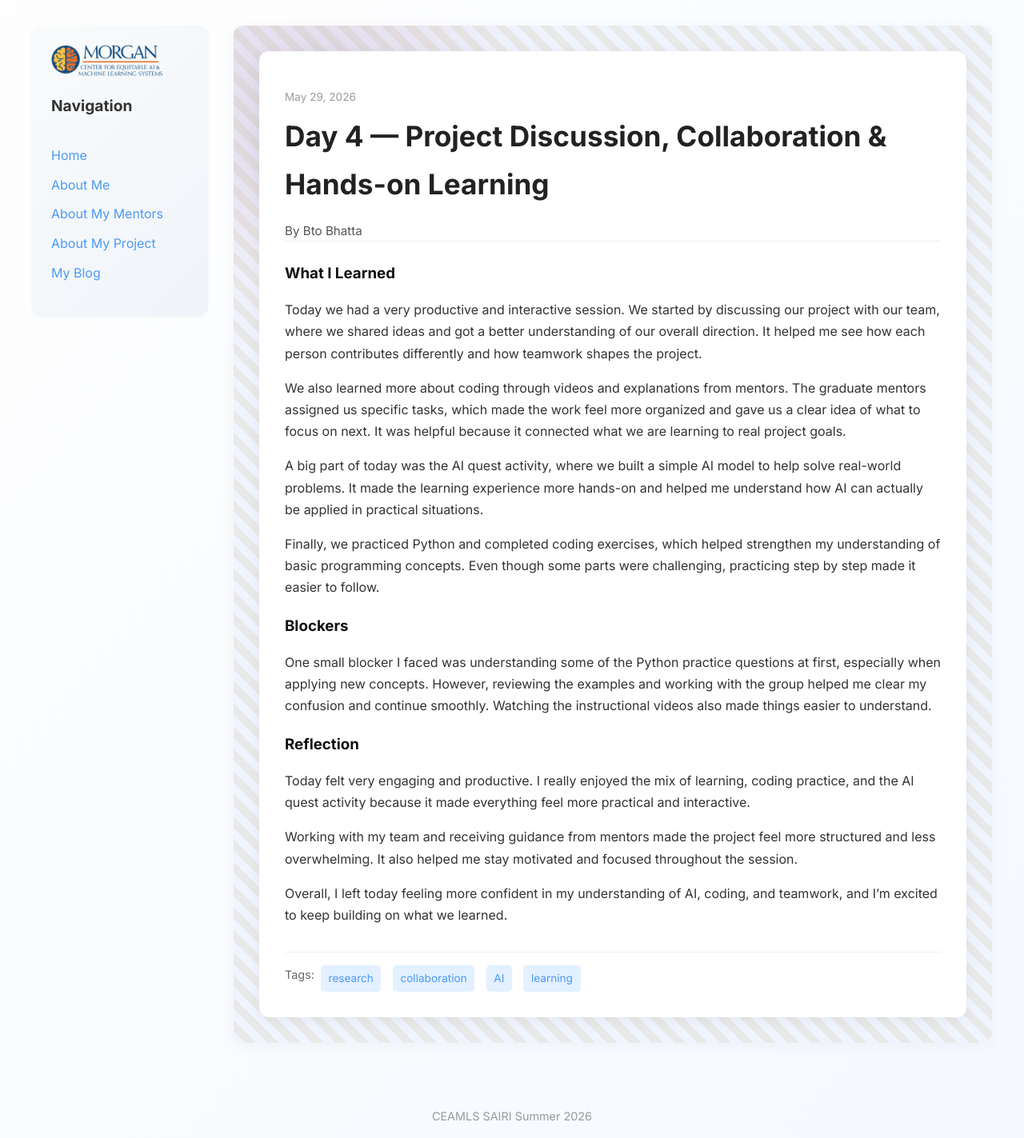
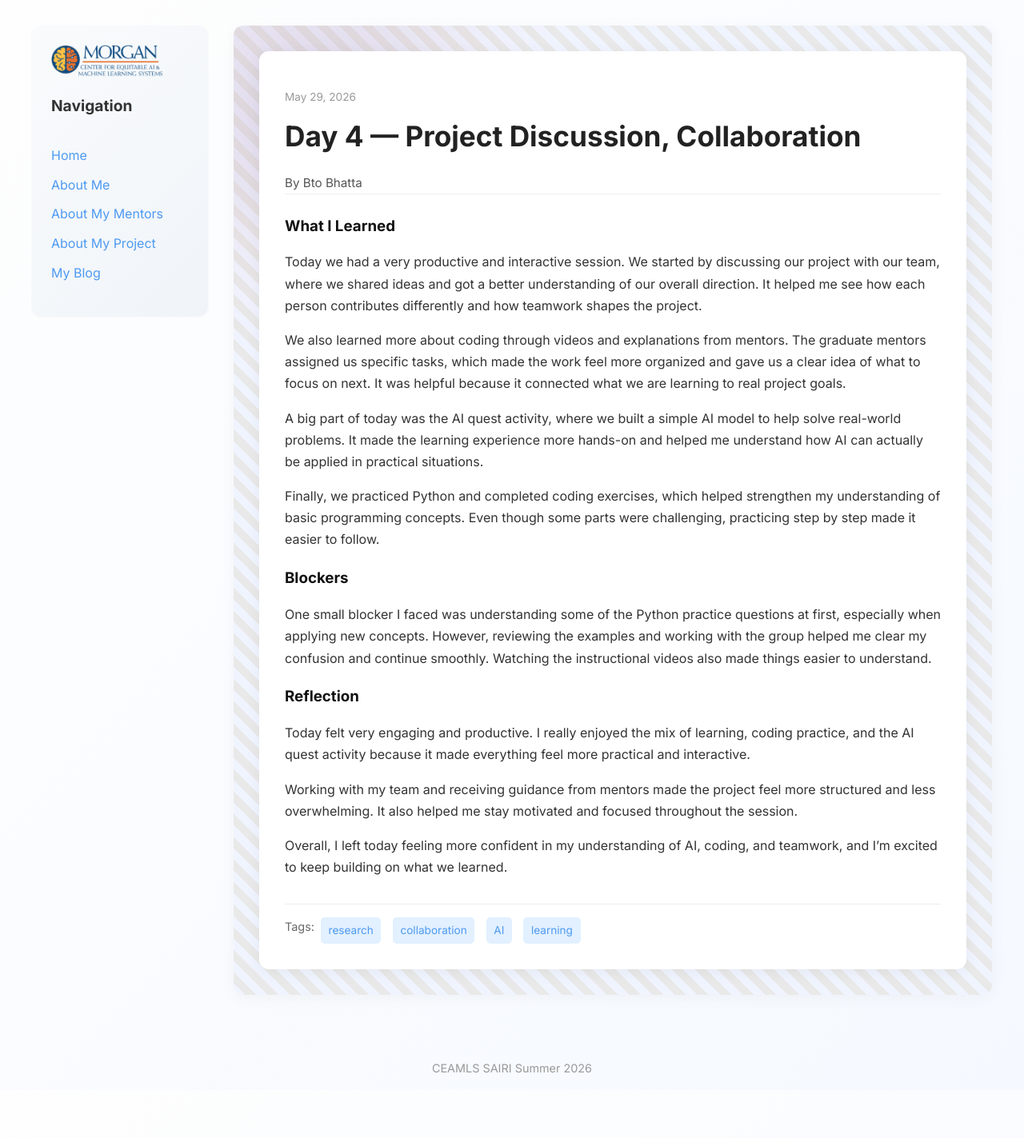
Before and after one commit to BtoBhatta/BtoBhatta, a Jekyll site: the page built from _posts/2026-06-01-day 5.md, in a window 1280 px wide. Shown: the whole page at 80% size. Built offline with Jekyll 4.4.1, drawn with Linux system fonts in a browser that asks for light colours; after the commit the page ends 1363 px from its top, so only the background shows below that.

Commit message:
Update title for Day 4 post
Removed 'Hands-on Learning' from the title.

```diff
--- a/_posts/2026-06-01-day 5.md
+++ b/_posts/2026-06-01-day 5.md
@@ -1,6 +1,6 @@
 ---
 layout: post
-title: "Day 4 — Project Discussion, Collaboration & Hands-on Learning"
+title: "Day 4 — Project Discussion, Collaboration"
 date: 2026-05-29
 permalink: /day4.html
 tags: ["research", "collaboration", "AI", "learning"]
```
